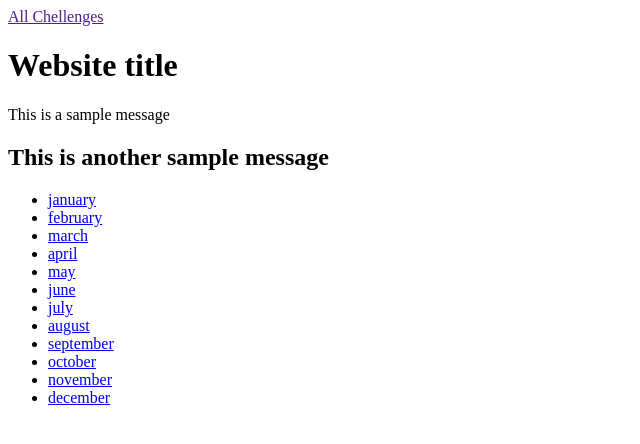
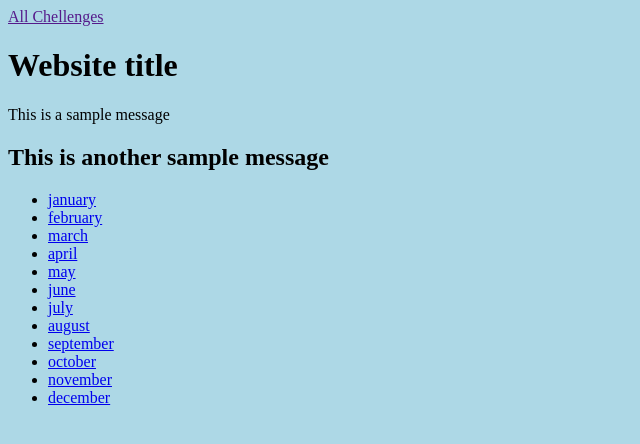
Before and after one commit to NovakMateusz/django-course, a Django app: page /challenges/test in a window 1280 px wide. Shown: the top 444 px of the page, without its empty margins (0-640 px from the left). Run offline with Django 3.2, Linux system fonts and the light colour scheme.

Commit message:
Using load tag to load the static files - css

```diff
--- /dev/null
+++ b/course/challenges/static/challenges/styles.css
@@ -0,0 +1,3 @@
+body {
+  background-color: lightblue;
+}
--- a/course/challenges/templates/challenges/test.html
+++ b/course/challenges/templates/challenges/test.html
@@ -1,4 +1,9 @@
 {% extends "layout.html" %}
+{% load static %}
+
+{% block css_files %}
+    <link rel="stylesheet" href="{% static "challenges/styles.css" %}">
+{% endblock %}
 
 {% block page_title %}
     Test Page
--- a/course/challenges/views.py
+++ b/course/challenges/views.py
@@ -1,7 +1,7 @@
 import calendar
 
 from django.shortcuts import render
-from django.http import HttpResponse, HttpResponseNotFound, HttpResponseRedirect, Http404
+from django.http import HttpResponse, HttpResponseRedirect, Http404
 from django.urls import reverse
 
 
--- a/course/templates/layout.html
+++ b/course/templates/layout.html
@@ -5,6 +5,7 @@
         <meta name="viewport"
               content="width=device-width, user-scalable=no, initial-scale=1.0, maximum-scale=1.0, minimum-scale=1.0">
         <meta http-equiv="X-UA-Compatible" content="ie=edge">
+        {% block css_files %}{% endblock %}
         <title>{% block page_title %}{% endblock %}</title>
     </head>
     <body>
```
